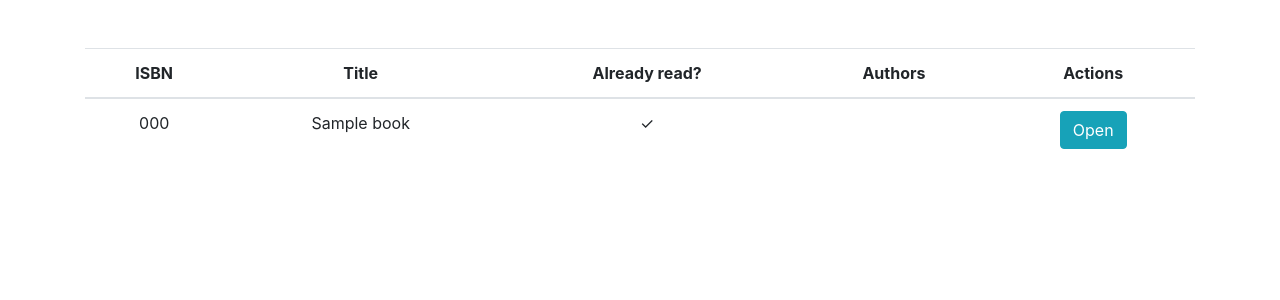
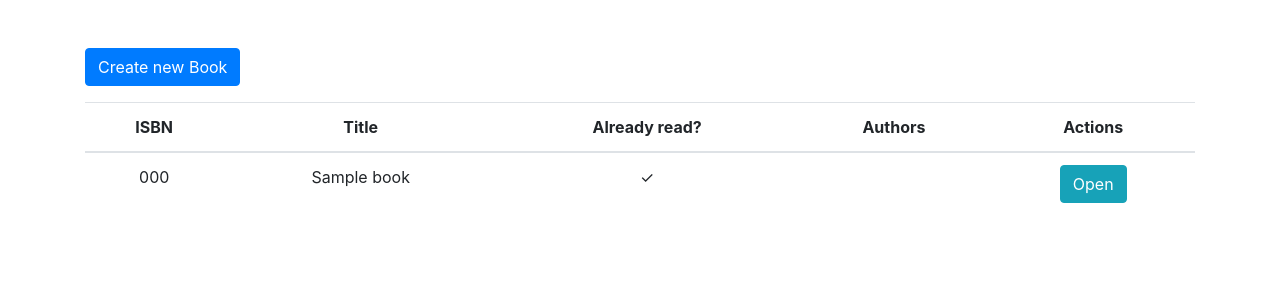
Before and after one commit to mschori/m133_book_system, a Django app: page /book_manager/books in a window 1280 px wide. Shown: the part 56-356 px from the top of the page. Run offline with Django 3.2, Linux system fonts and the light colour scheme; tables that the repository leaves empty hold one stand-in row (values such as "Sample post"); some libraries are stand-ins or nearby versions.

Commit message:
Added update for books

```diff
--- a/book_manager/forms.py
+++ b/book_manager/forms.py
@@ -12,15 +12,3 @@ class BookForm(forms.ModelForm):
     class Meta:
         model = Book
         fields = '__all__'
-
-    def __init__(self, *args, **kwargs):
-        super().__init__()
-        self.is_update = kwargs.pop('is_update')
-        super(BookForm, self).__init__(*args, **kwargs)
-
-    def clean_isbn(self):
-        if self.is_update:
-            return self.cleaned_data['isbn']
-        else:
-            if Book.objects.filter(pk=self.cleaned_data['isbn']).exists():
-                raise forms.ValidationError('This isbn is alread in use.')
--- a/book_manager/views.py
+++ b/book_manager/views.py
@@ -17,7 +17,12 @@ def list_authors(request):
 
 def list_books(request):
     books = Book.objects.all()
-    form = BookForm(is_update=False)
+    form = BookForm()
+    if request.method == 'POST':
+        form = BookForm(request.POST)
+        if form.is_valid():
+            form.save()
+            messages.success(request, 'Book successfully created.')
     return render(request, 'book_manager/list_books.html', {'books': books, 'form': form})
 
 
@@ -32,7 +37,7 @@ def show_author(request, author_id):
         'last_name': author.last_name,
     })
     if request.method == 'POST':
-        form = AuthorForm(request.POST, request.FILES)
+        form = AuthorForm(request.POST, request.FILES, instance=author)
         if form.is_valid():
             author.first_name = form.cleaned_data['first_name']
             author.last_name = form.cleaned_data['last_name']
@@ -47,18 +52,32 @@ def show_book(request, book_id):
     except Book.DoesNotExist:
         messages.error(request, 'There is no book with this id!')
         return redirect(list_books)
-    form = BookForm(is_update=True, initial={
+    form = BookForm(initial={
         'isbn': book.isbn,
         'title': book.title,
         'read': book.read,
         'authors': [i.id for i in book.authors.all()]
     })
     if request.method == 'POST':
-        form = BookForm(request.POST, is_update=True)
+        old_book_isbn = book.isbn
+        form = BookForm(request.POST, instance=book)
         if form.is_valid():
-            book.title = form.cleaned_data['title']
-            print(book.title)
-            # for author in form.cleaned_data['authors']:
-            #     book.authors.add(Author.objects.get(pk=author.id))
+            new_book_isbn = form.cleaned_data['isbn']
+            if new_book_isbn != old_book_isbn:
+                if Book.objects.filter(isbn=new_book_isbn).exists():
+                    messages.error(request, 'This ISBN is already in use!')
+                    return redirect('show_book', book_id=book_id)
+                else:
+                    new_book = Book.objects.create(
+                        isbn=form.cleaned_data['isbn'],
+                        title=form.cleaned_data['title'],
+                        read=form.cleaned_data['read'],
+                    )
+                    new_book.authors.add(*[i.id for i in form.cleaned_data['authors'].all()])
+                    Book.objects.get(isbn=old_book_isbn).delete()
+                    messages.success(request, 'Book successfully updated.')
+                    return redirect('show_book', book_id=new_book_isbn)
+            else:
+                form.save()
             messages.success(request, 'Book successfully updated.')
     return render(request, 'book_manager/show_book.html', {'book': book, 'form': form})
--- a/templates/book_manager/list_books.html
+++ b/templates/book_manager/list_books.html
@@ -6,8 +6,50 @@
 
 {% block content %}
 
+    {% for field in form %}
+        {% if field.errors %}
+            {% for error in field.errors %}
+                <div class="alert alert-danger alert-dismissible fade show" role="alert">
+                    {{ error }}
+                    <button type="button" class="close" data-dismiss="alert" aria-label="Close">
+                        <span aria-hidden="true">&times;</span>
+                    </button>
+                </div>
+            {% endfor %}
+        {% endif %}
+    {% endfor %}
+
+    <!-- Create Modal -->
+    <div class="modal fade" id="createModal" tabindex="-1" role="dialog" aria-labelledby="createModalLabel"
+         aria-hidden="true">
+        <div class="modal-dialog" role="document">
+            <div class="modal-content">
+                <div class="modal-header">
+                    <h5 class="modal-title" id="createModalLabel">Modal title</h5>
+                    <button type="button" class="close" data-dismiss="modal" aria-label="Close">
+                        <span aria-hidden="true">&times;</span>
+                    </button>
+                </div>
+                <form method="post" enctype="multipart/form-data">
+                    {% csrf_token %}
+                    <div class="modal-body">
+                        {{ form.as_p }}
+                    </div>
+                    <div class="modal-footer">
+                        <button type="button" class="btn btn-secondary" data-dismiss="modal">Close</button>
+                        <button type="submit" class="btn btn-success">Create Book</button>
+                    </div>
+                </form>
+            </div>
+        </div>
+    </div>
+
+    <button type="button" class="btn btn-primary" data-toggle="modal" data-target="#createModal">
+        Create new Book
+    </button>
+
     <!-- Table Book-List -->
-    <table class="table table-hover text-center">
+    <table class="table table-hover text-center mt-3">
         <thead>
         <tr>
             <th scope="col">ISBN</th>
```
Also changed, not shown: media/authors/ZID-Main-Image-Home-7-2560x800.jpg (added).
